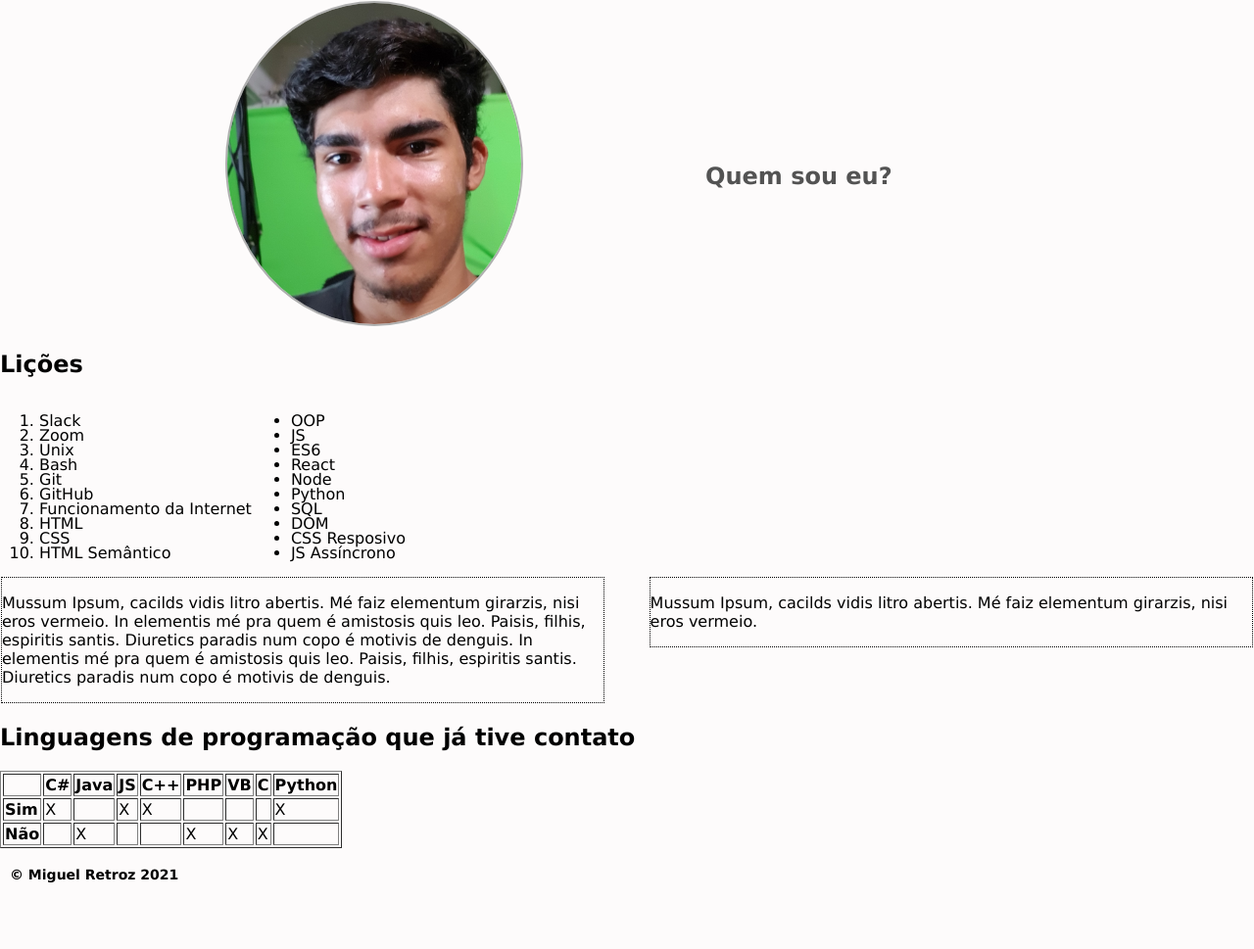
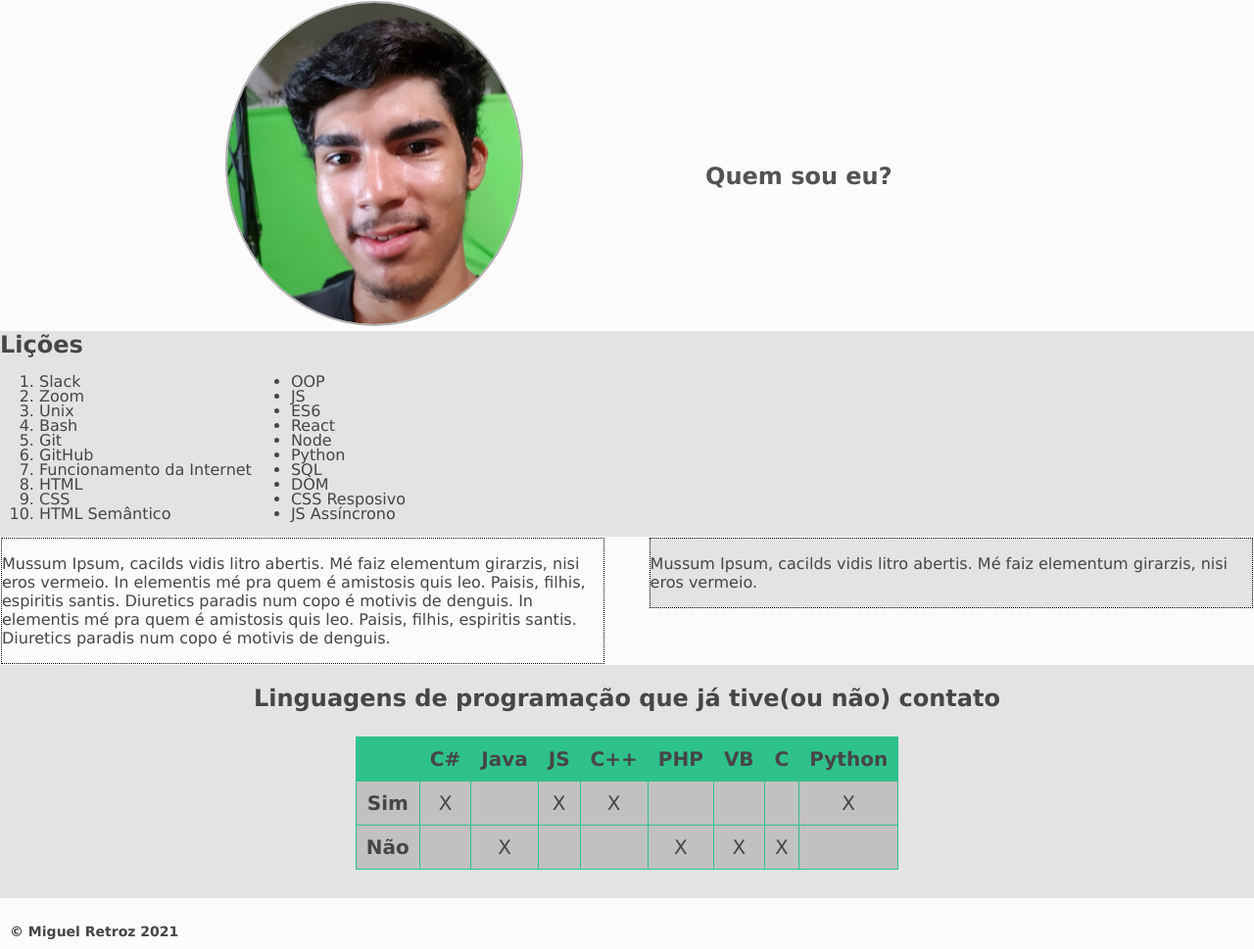
Before and after one commit to miguelretroz/lessons-learned, a website: page index.html in a window 1280 px wide. Shown: the part 74-1043 px from the top of the page at 98% size. Before the commit the page ends 994 px from the top, so only its background shows below. Drawn offline with Linux system fonts and the light colour scheme.

Commit message:
Adds table style

```diff
--- a/index.html
+++ b/index.html
@@ -74,8 +74,8 @@
                 <div class="clear"></div>
             </section>
 
-            <section class="container-tabela">
-                <h1>Linguagens de programação que já tive contato</h1>
+            <section class="container_tabela">
+                <h1>Linguagens de programação que já tive(ou não) contato</h1>
                 <table border="1">
                     <tr>
                         <th></th>
@@ -111,6 +111,7 @@
                         <td></td>
                     </tr>
                 </table>
+                <div class="clear"><p></p></div>
             </section>
         </main>
         <footer id="rodape">
--- a/style.css
+++ b/style.css
@@ -2,6 +2,7 @@ body {
     background-color: rgb(253, 251, 251);
     margin: 0;
     font-family: Verdana,Arial,"Helvetica Neue",Helvetica,sans-serif;
+    color: rgb(70, 70, 70);
 }
 
 a {
@@ -28,6 +29,34 @@ header a img {
 
 main {
     margin-top: 70px;
+}
+
+table {
+    margin: 25px auto;
+    display:inline-block;
+    border-collapse: collapse;
+    font-size: 20px;
+    border: none;
+    background-color: rgba(121, 121, 121, 0.329);
+}
+
+th {
+    background-color: #2fc18c;
+}
+
+th, td {
+    margin: 0;
+    padding: 10px;
+    border: none;
+    border: #2fc18c solid 1px;
+}
+
+tr:hover {
+    background-color: rgb(165, 165, 165);
+}
+
+h1 {
+    margin: 0;
 }
 
 .clear {
@@ -149,6 +178,11 @@ main {
     margin: 1px;
 }
 
-.clear {
-    clear: both;
+.container_tabela {
+    width: 100%;
+    text-align: center;
+    padding-top: 20px;
 }
+section:nth-child(2n) {
+    background-color: rgba(175, 175, 175, 0.329);
+}
```
